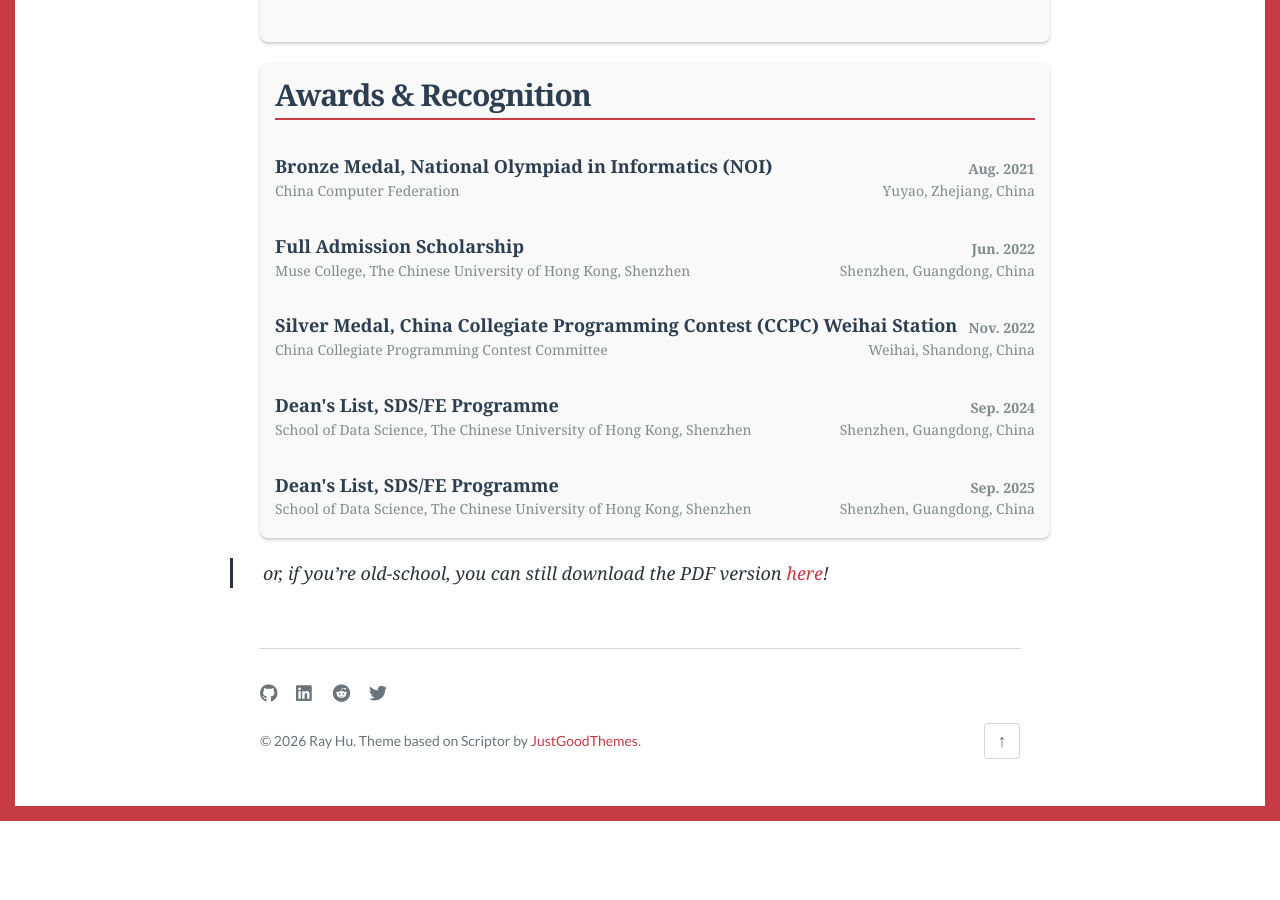
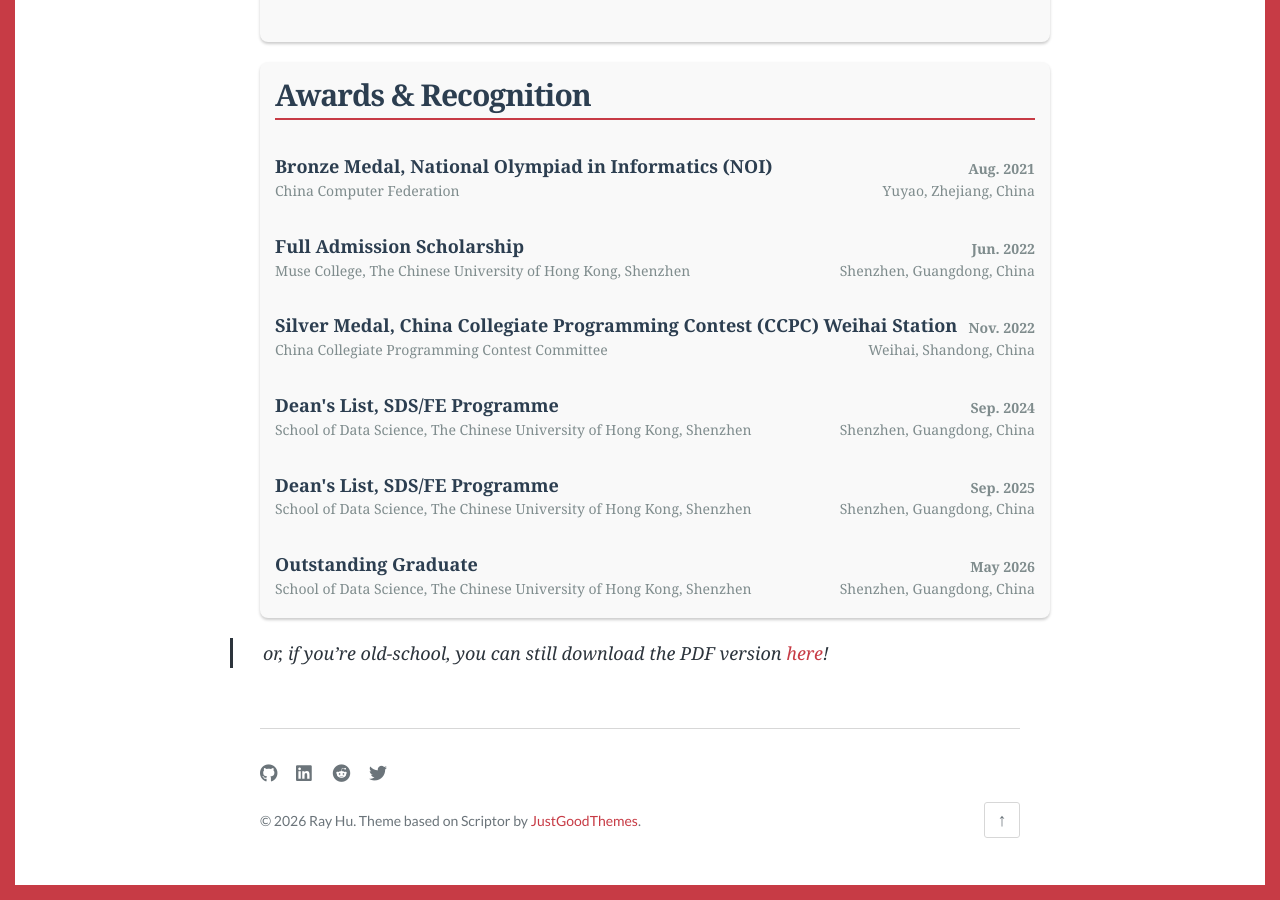
Before and after one commit to HuRuilizhen/HuRuilizhen.github.io, a Jekyll site: the page built from cv.md, in a window 1280 px wide and 900 px high, scrolled down 3771 px. Built offline with Jekyll 4.4.1, drawn with Linux system fonts in a browser that asks for light colours; some web fonts are replaced; before the commit the page ends 4592 px from its top, so only the background shows below that.

Commit message:
docs(cv): add outstanding graduate award

```diff
--- a/cv.md
+++ b/cv.md
@@ -302,6 +302,13 @@ description: "A CV Page of Author"
             <p>School of Data Science, The Chinese University of Hong Kong, Shenzhen</p>
             <p>Shenzhen, Guangdong, China</p>
         </h4>
+        <h3>
+            Outstanding Graduate <span>May 2026</span>
+        </h3>
+        <h4>
+            <p>School of Data Science, The Chinese University of Hong Kong, Shenzhen</p>
+            <p>Shenzhen, Guangdong, China</p>
+        </h4>
     </div>
 </div>
 
```
